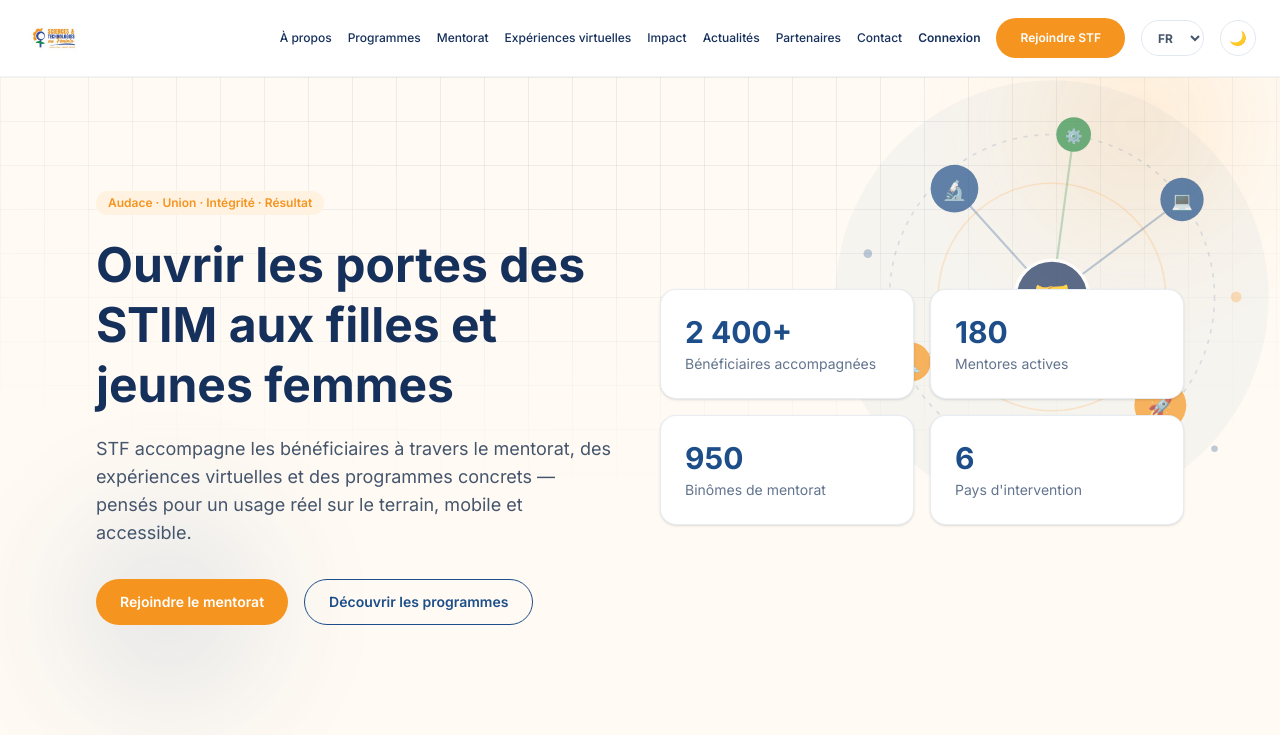
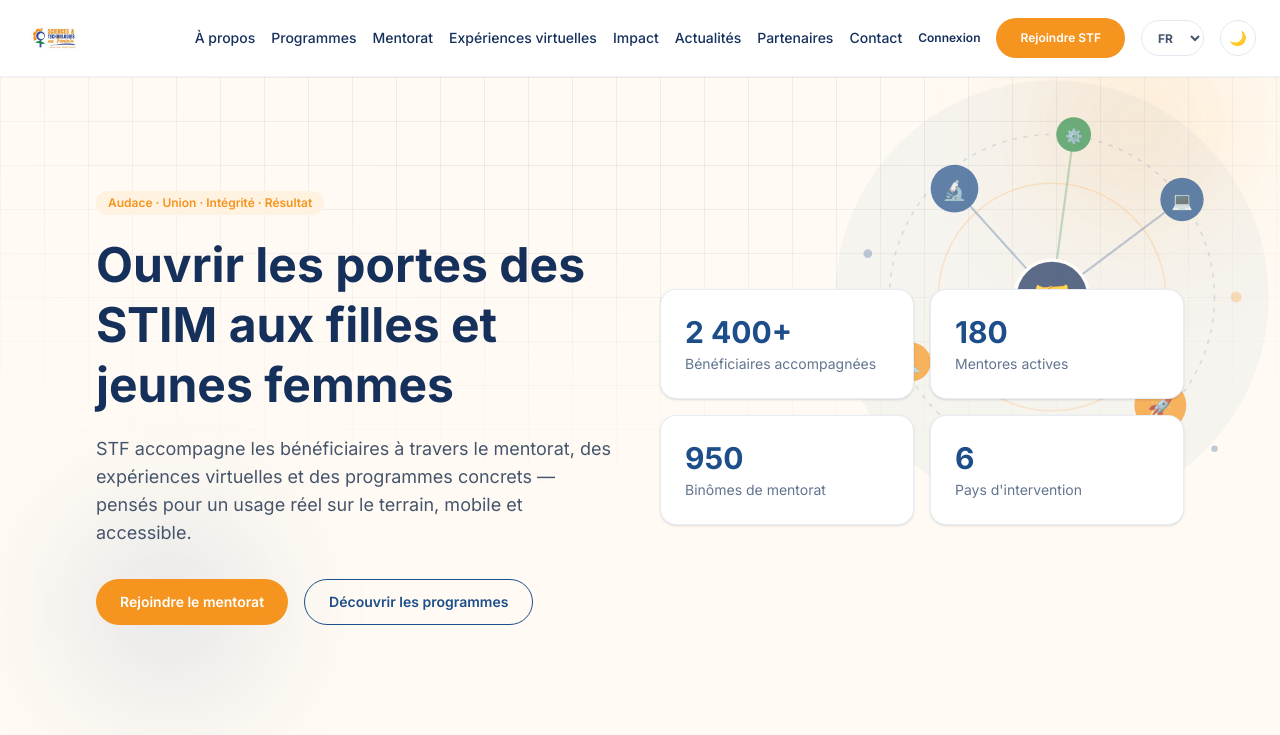
Before and after one commit to Yamoon224/STF, a Next.js app: page / in a window 1280 px wide. Shown: the top 735 px of the page. Built offline with nearby package versions, Linux system fonts and the light colour scheme.

Commit message:
fix: update font size in SiteHeader navigation links for improved readability

```diff
--- a/src/components/layout/SiteHeader.tsx
+++ b/src/components/layout/SiteHeader.tsx
@@ -36,7 +36,7 @@
               <Link
                 key={link.href}
                 href={link.href}
-                className={`text-xs font-medium whitespace-nowrap transition-colors hover:text-stf-orange ${
+                className={`text-sm font-medium whitespace-nowrap transition-colors hover:text-stf-orange ${
                   pathname === link.href ? "text-stf-orange" : "text-stf-navy dark:text-white"
                 }`}
               >
```
